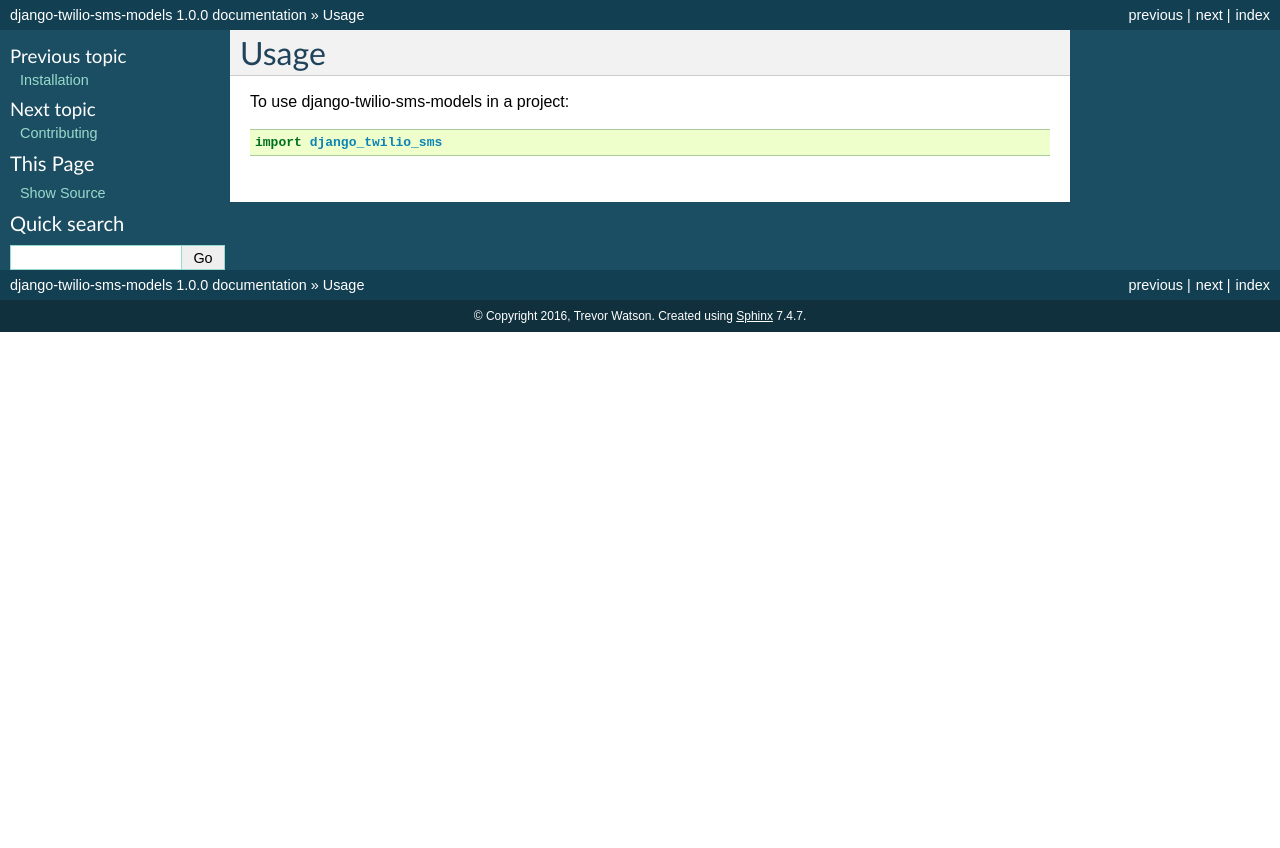
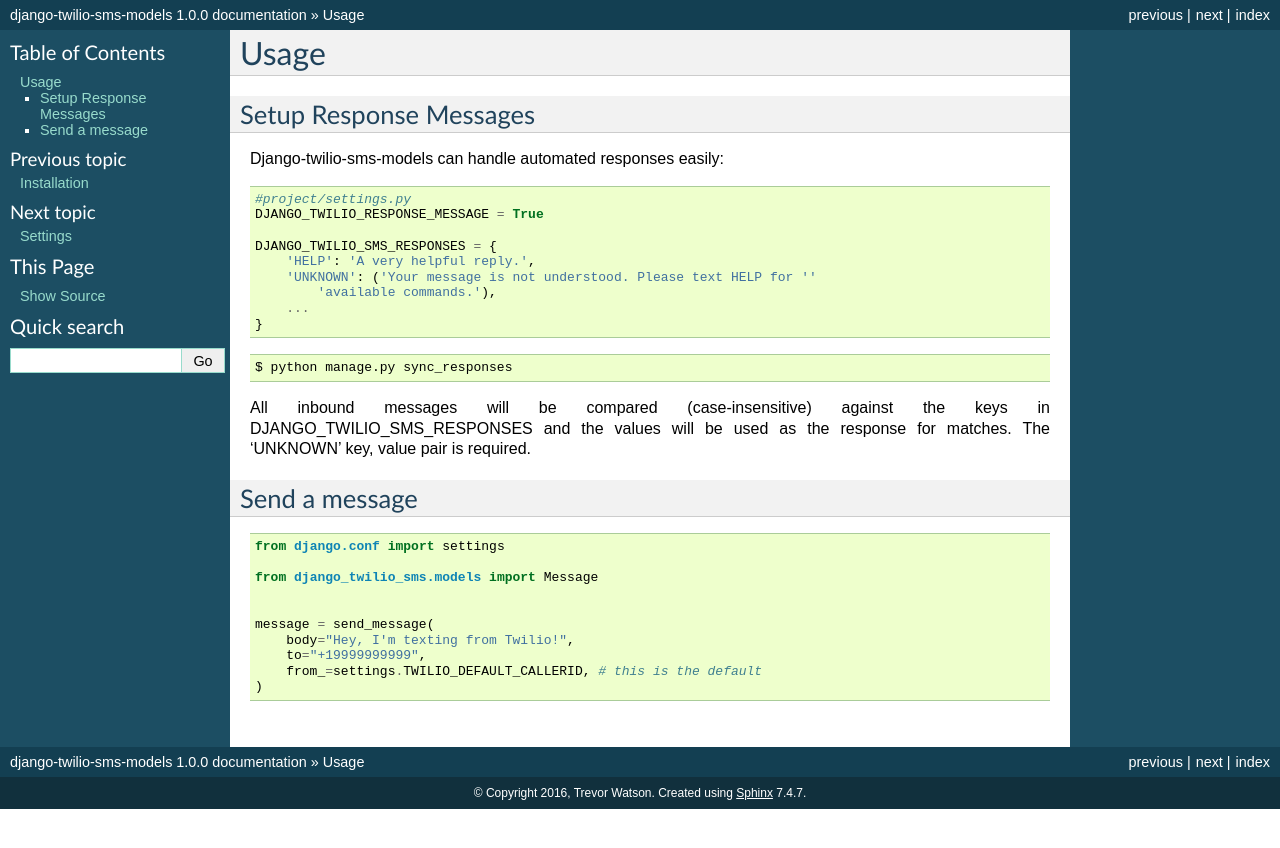
Before and after one commit to cfc603/django-twilio-sms-models, a Sphinx documentation site: the page built from docs/usage.rst, in a window 1280 px wide. Shown: the top 848 px of the page. Built offline with Sphinx 7.4.7, drawn with Linux system fonts in a browser that asks for light colours.

Commit message:
Expand docs (#8)
* add missing contributors

* remove 'Features' heading

* add two use cases

* add settings doc

* update add current & pending release info

```diff
--- a/AUTHORS.rst
+++ b/AUTHORS.rst
@@ -10,4 +10,4 @@
 Contributors
 ------------
 
-None yet. Why not be the first?
+* Carl Kibler <https://github.com/carlkibler>
--- a/README.rst
+++ b/README.rst
@@ -52,11 +52,6 @@
 
     $ python manage.py migrate
 
-Features
---------
-
-* TODO
-
 Running Tests
 --------------
 
--- a/docs/index.rst
+++ b/docs/index.rst
@@ -14,6 +14,7 @@
    readme
    installation
    usage
+   settings
    contributing
    authors
    history
--- a/docs/usage.rst
+++ b/docs/usage.rst
@@ -2,6 +2,40 @@
 Usage
 ========
 
-To use django-twilio-sms-models in a project::
+Setup Response Messages
+-----------------------
 
-    import django_twilio_sms
+Django-twilio-sms-models can handle automated responses easily::
+
+    #project/settings.py
+    DJANGO_TWILIO_RESPONSE_MESSAGE = True
+
+    DJANGO_TWILIO_SMS_RESPONSES = {
+        'HELP': 'A very helpful reply.',
+        'UNKNOWN': ('Your message is not understood. Please text HELP for ''
+            'available commands.'),
+        ...
+    }
+
+::
+
+    $ python manage.py sync_responses
+
+All inbound messages will be compared (case-insensitive) against the keys in DJANGO_TWILIO_SMS_RESPONSES and the values will be used as the response for matches. The 'UNKNOWN' key, value pair is required.
+
+
+Send a message
+--------------
+
+::
+
+    from django.conf import settings
+
+    from django_twilio_sms.models import Message
+
+
+    message = send_message(
+        body="Hey, I'm texting from Twilio!",
+        to="+19999999999",
+        from_=settings.TWILIO_DEFAULT_CALLERID, # this is the default
+    )
```
Also changed, not shown: HISTORY.rst (+16 -0 lines), docs/settings.rst (added, +63 -0 lines).
